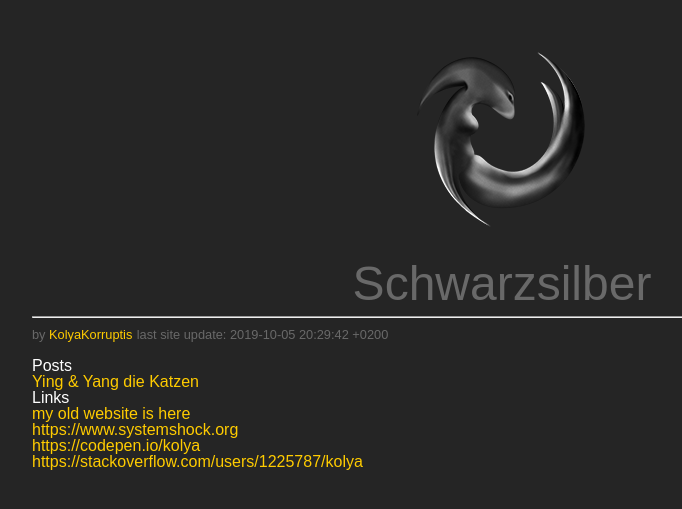
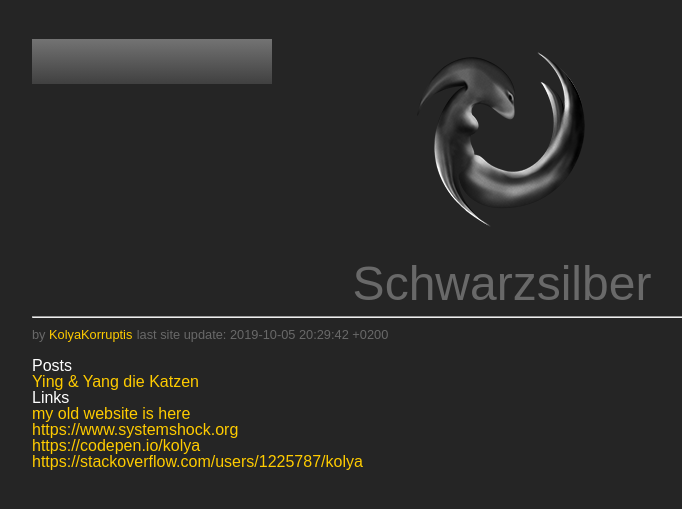
Before and after one commit to KolyaKorruptis/.github.io, a Jekyll site: the page built from index.md, in a window 1280 px wide. Shown: the top 509 px of the page, without its empty margins (138-820 px from the left). Built offline with Jekyll 4.4.1, drawn with Linux system fonts in a browser that asks for light colours; our own code applies the rules of GitHub Pages for plain Markdown files; the repository's description, which GitHub fills in, is left out.

Commit message:
test glossy

```diff
--- a/_layouts/default.html
+++ b/_layouts/default.html
@@ -4,6 +4,7 @@
       <header class="siteHeader">
         <a href="/">
           <img class="siteHeader__logo" src="{{ '/img/icons/apple-touch-icon-180.png' | relative_url }}" alt=""/>
+          <span class="siteHeader__glossy"></span>
           <h1 class="siteHeader__headline">{{ site.title | default: site.github.repository_name }}</h1>
           <p>{{ site.description | default: site.github.project_tagline }}</p>
         </a>
--- a/css/modules/siteHeader.css
+++ b/css/modules/siteHeader.css
@@ -1,5 +1,15 @@
 .siteHeader {
 
+}
+
+.siteHeader__glossy {
+  background: linear-gradient(to bottom, rgba(232,232,232,1) 0%, rgba(105,105,105,1) 100%);
+  height: 45px;
+  position: absolute;
+  display: block;
+  width: 15em;
+  top: 39px;
+  opacity: 0.4;
 }
 
 .siteHeader__logo {
```
